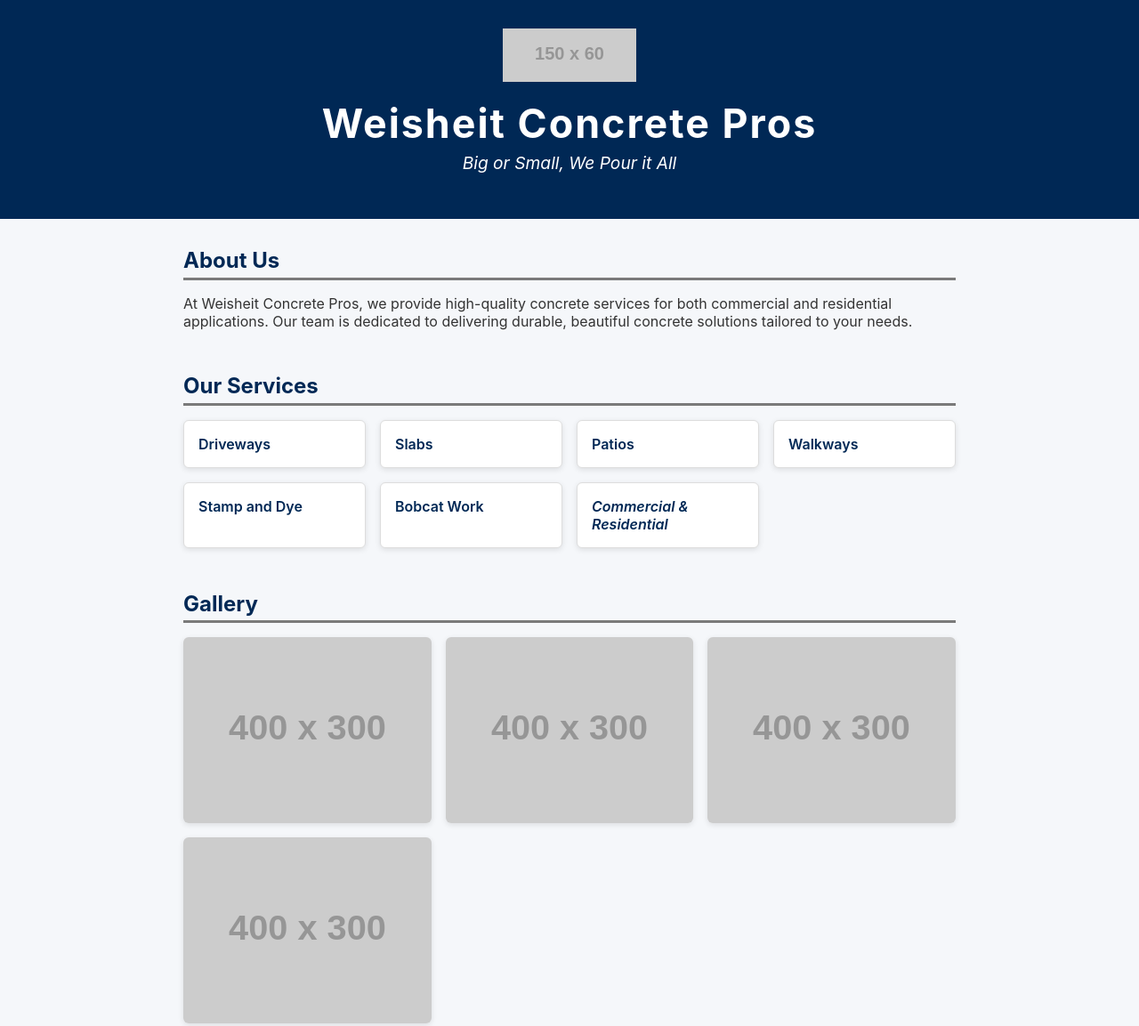
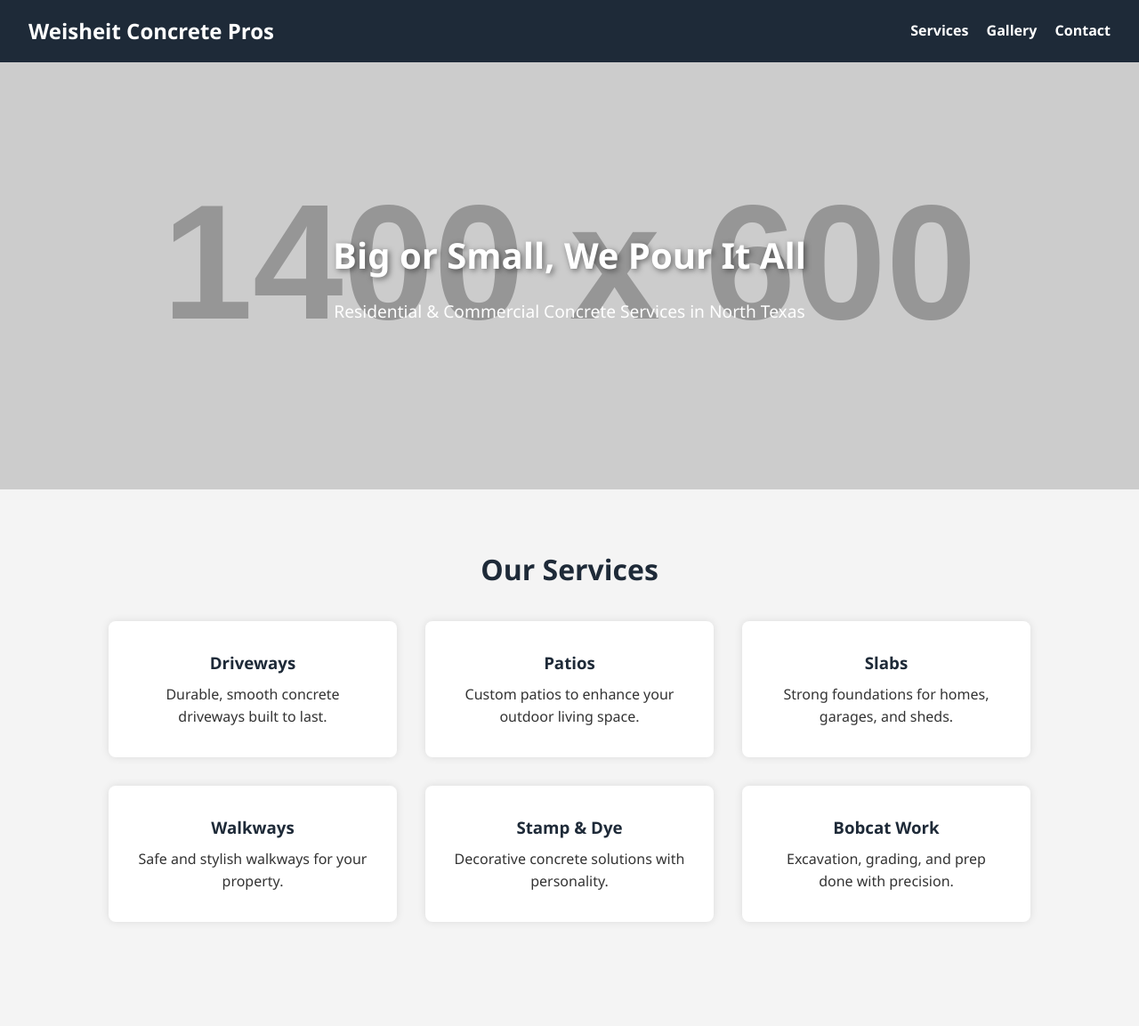
Before and after one commit to amkline7/weisheitconcrete.github.io, a plain HTML site: page index.html in a window 1280 px wide. Shown: the top 1153 px of the page at 89% size. Drawn offline with Linux system fonts and the light colour scheme; placeholder pictures from the web are drawn by us.

Commit message:
Updated code

```diff
--- a/index.html
+++ b/index.html
@@ -2,90 +2,158 @@
 <html lang="en">
 <head>
   <meta charset="UTF-8" />
-<meta name="viewport" content="width=device-width, initial-scale=1" />
+  <meta name="viewport" content="width=device-width, initial-scale=1.0"/>
   <title>Weisheit Concrete Pros</title>
   <style>
-  /* Reset */
+    :root {
+      --primary: #1e2a38; /* Navy */
+      --secondary: #6c757d; /* Gray */
+      --accent: #d1a766; /* Subtle warm accent */
+    }
+
     * {
+      margin: 0;
+      padding: 0;
       box-sizing: border-box;
     }
+
     body {
-    margin: 0;
-    font-family: -apple-system, BlinkMacSystemFont, "Segoe UI", Roboto, Oxygen,
-      Ubuntu, Cantarell, "Open Sans", "Helvetica Neue", sans-serif;
-    background: #f5f7fa;
+      font-family: 'Segoe UI', Tahoma, Geneva, Verdana, sans-serif;
+      line-height: 1.6;
+      background: #f4f4f4;
       color: #333;
     }
+
     header {
-    background: #002855; /* Navy Blue */
+      background: var(--primary);
+      padding: 1rem 2rem;
       color: white;
-    padding: 2rem 1rem;
+      position: sticky;
+      top: 0;
+      z-index: 999;
+      display: flex;
+      justify-content: space-between;
+      align-items: center;
+    }
+
+    header h1 {
+      font-size: 1.5rem;
+    }
+
+    nav a {
+      color: white;
+      margin-left: 1rem;
+      text-decoration: none;
+      font-weight: bold;
+    }
+
+    nav a:hover {
+      text-decoration: underline;
+    }
+
+    .hero {
+      background: url('https://via.placeholder.com/1400x600?text=Concrete+Work') center/cover no-repeat;
+      color: white;
+      height: 60vh;
+      display: flex;
+      flex-direction: column;
+      justify-content: center;
+      align-items: center;
+      text-align: center;
+      padding: 2rem;
+    }
+
+    .hero h2 {
+      font-size: 2.5rem;
+      margin-bottom: 1rem;
+      text-shadow: 2px 2px 6px rgba(0,0,0,0.5);
+    }
+
+    .hero p {
+      font-size: 1.2rem;
+    }
+
+    section {
+      padding: 4rem 2rem;
+      max-width: 1100px;
+      margin: auto;
+    }
+
+    .section-title {
+      text-align: center;
+      font-size: 2rem;
+      margin-bottom: 2rem;
+      color: var(--primary);
+    }
+
+    .services {
+      display: grid;
+      grid-template-columns: repeat(auto-fit, minmax(250px, 1fr));
+      gap: 2rem;
+    }
+
+    .service {
+      background: white;
+      padding: 2rem;
+      border-radius: 8px;
+      box-shadow: 0 0 10px rgba(0,0,0,0.1);
       text-align: center;
     }
-  header h1 {
-    margin: 0;
-    font-size: 2.8rem;
-    letter-spacing: 2px;
+
+    .service h3 {
+      margin-bottom: 0.5rem;
+      color: var(--primary);
     }
-  header p {
-    font-size: 1.2rem;
-    font-style: italic;
-    margin-top: 0.3rem;
-  }
-  main {
-    max-width: 900px;
-    margin: 2rem auto;
-    padding: 0 1rem;
-  }
-  section {
-    margin-bottom: 3rem;
-  }
-  section h2 {
-    border-bottom: 3px solid #7a7a7a; /* Gray */
-    padding-bottom: 0.3rem;
-    margin-bottom: 1rem;
-    color: #002855;
-  }
-  /* Services List */
-  ul.services-list {
-    list-style: none;
-    padding: 0;
+
+    .gallery {
       display: grid;
-    grid-template-columns: repeat(auto-fit,minmax(200px,1fr));
+      grid-template-columns: repeat(auto-fit, minmax(300px, 1fr));
       gap: 1rem;
     }
-  ul.services-list li {
-    background: white;
-    border: 1px solid #ddd;
-    padding: 1rem;
-    border-radius: 6px;
-    box-shadow: 0 2px 6px rgb(0 0 0 / 0.1);
-    font-weight: 600;
-    color: #002855;
-  }
-  /* Gallery */
-  .gallery {
-    display: grid;
-    grid-template-columns: repeat(auto-fit,minmax(250px,1fr));
-    gap: 1rem;
-  }
+
     .gallery img {
       width: 100%;
-    border-radius: 6px;
+      height: 200px;
       object-fit: cover;
-    aspect-ratio: 4 / 3;
-    box-shadow: 0 2px 6px rgb(0 0 0 / 0.1);
+      border-radius: 8px;
     }
+
+    .cta {
+      background: var(--primary);
+      color: white;
+      padding: 3rem 2rem;
+      text-align: center;
+    }
+
+    .cta h2 {
+      margin-bottom: 1rem;
+    }
+
+    .cta a {
+      display: inline-block;
+      margin-top: 1rem;
+      background: var(--accent);
+      color: #fff;
+      padding: 0.75rem 1.5rem;
+      border-radius: 5px;
+      text-decoration: none;
+      font-weight: bold;
+    }
+
     footer {
-    background: #555;
-    color: white;
+      background: #222;
+      color: #ccc;
       text-align: center;
-    padding: 1rem 1rem;
-    font-size: 0.9rem;
+      padding: 1.5rem 1rem;
     }
-  @media (max-width: 600px) {
-    header h1 {
-      font-size: 2rem;
+
+    @media (max-width: 768px) {
+      header {
+        flex-direction: column;
+        align-items: flex-start;
+      }
+      nav {
+        margin-top: 0.5rem;
       }
     }
   </style>
@@ -93,46 +161,66 @@
 <body>
 
   <header>
-  <!-- Placeholder logo -->
-  <img src="https://via.placeholder.com/150x60?text=Logo" alt="Weisheit Concrete Pros Logo" style="margin-bottom: 1rem;" />
     <h1>Weisheit Concrete Pros</h1>
-  <p>Big or Small, We Pour it All</p>
+    <nav>
+      <a href="#services">Services</a>
+      <a href="#gallery">Gallery</a>
+      <a href="#contact">Contact</a>
+    </nav>
   </header>
 
-<main>
-  <section id="about">
-    <h2>About Us</h2>
-    <p>At Weisheit Concrete Pros, we provide high-quality concrete services for both commercial and residential applications. Our team is dedicated to delivering durable, beautiful concrete solutions tailored to your needs.</p>
-  </section>
+  <div class="hero">
+    <h2>Big or Small, We Pour It All</h2>
+    <p>Residential & Commercial Concrete Services in North Texas</p>
+  </div>
 
   <section id="services">
-    <h2>Our Services</h2>
-    <ul class="services-list">
-      <li>Driveways</li>
-      <li>Slabs</li>
-      <li>Patios</li>
-      <li>Walkways</li>
-      <li>Stamp and Dye</li>
-      <li>Bobcat Work</li>
-      <li><em>Commercial & Residential</em></li>
-    </ul>
+    <h2 class="section-title">Our Services</h2>
+    <div class="services">
+      <div class="service">
+        <h3>Driveways</h3>
+        <p>Durable, smooth concrete driveways built to last.</p>
+      </div>
+      <div class="service">
+        <h3>Patios</h3>
+        <p>Custom patios to enhance your outdoor living space.</p>
+      </div>
+      <div class="service">
+        <h3>Slabs</h3>
+        <p>Strong foundations for homes, garages, and sheds.</p>
+      </div>
+      <div class="service">
+        <h3>Walkways</h3>
+        <p>Safe and stylish walkways for your property.</p>
+      </div>
+      <div class="service">
+        <h3>Stamp & Dye</h3>
+        <p>Decorative concrete solutions with personality.</p>
+      </div>
+      <div class="service">
+        <h3>Bobcat Work</h3>
+        <p>Excavation, grading, and prep done with precision.</p>
+      </div>
+    </div>
   </section>
 
   <section id="gallery">
-    <h2>Gallery</h2>
+    <h2 class="section-title">Gallery</h2>
     <div class="gallery">
-      <img src="https://via.placeholder.com/400x300?text=Concrete+Project+1" alt="Concrete Project 1" />
-      <img src="https://via.placeholder.com/400x300?text=Concrete+Project+2" alt="Concrete Project 2" />
-      <img src="https://via.placeholder.com/400x300?text=Concrete+Project+3" alt="Concrete Project 3" />
-      <img src="https://via.placeholder.com/400x300?text=Concrete+Project+4" alt="Concrete Project 4" />
+      <img src="https://via.placeholder.com/400x300?text=Job+1" alt="Gallery 1">
+      <img src="https://via.placeholder.com/400x300?text=Job+2" alt="Gallery 2">
+      <img src="https://via.placeholder.com/400x300?text=Job+3" alt="Gallery 3">
     </div>
   </section>
-</main>
+
+  <section class="cta" id="contact">
+    <h2>Let’s Talk About Your Concrete Project</h2>
+    <p>We proudly serve all of North Texas. Reach out today for a quote!</p>
+    <a href="mailto:your@email.com">Contact Us</a>
+  </section>
 
   <footer>
-  <p>© 2025 Weisheit Concrete Pros. All rights reserved.</p>
-  <p>Contact us: info@weisheitconcretepros.com | (555) 123-4567</p>
-  <p>Fort Worth, TX</p>
+    &copy; 2025 Weisheit Concrete Pros | All rights reserved
   </footer>
 
 </body>
```
Lines whose indentation alone changed are shown as unchanged.
